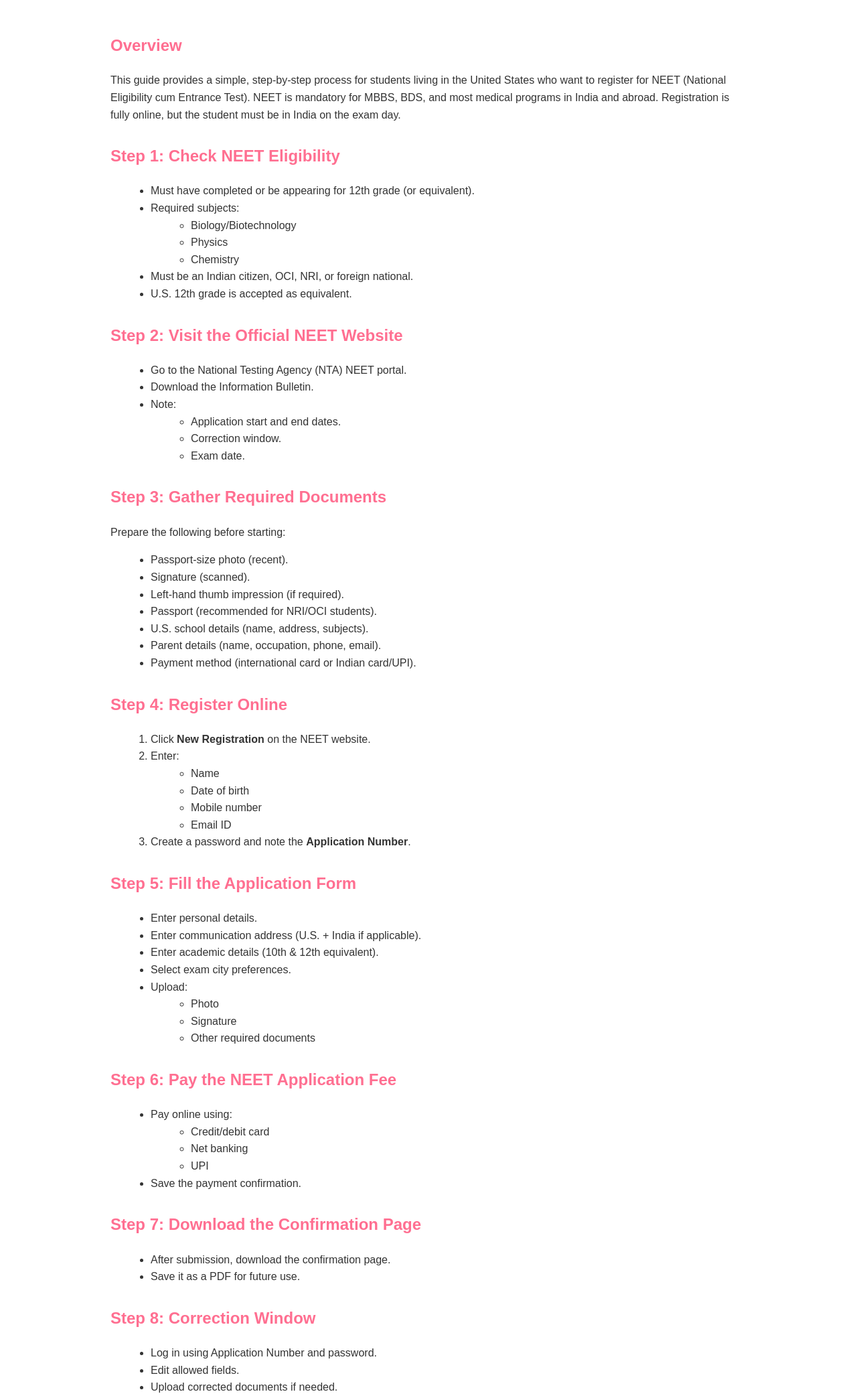
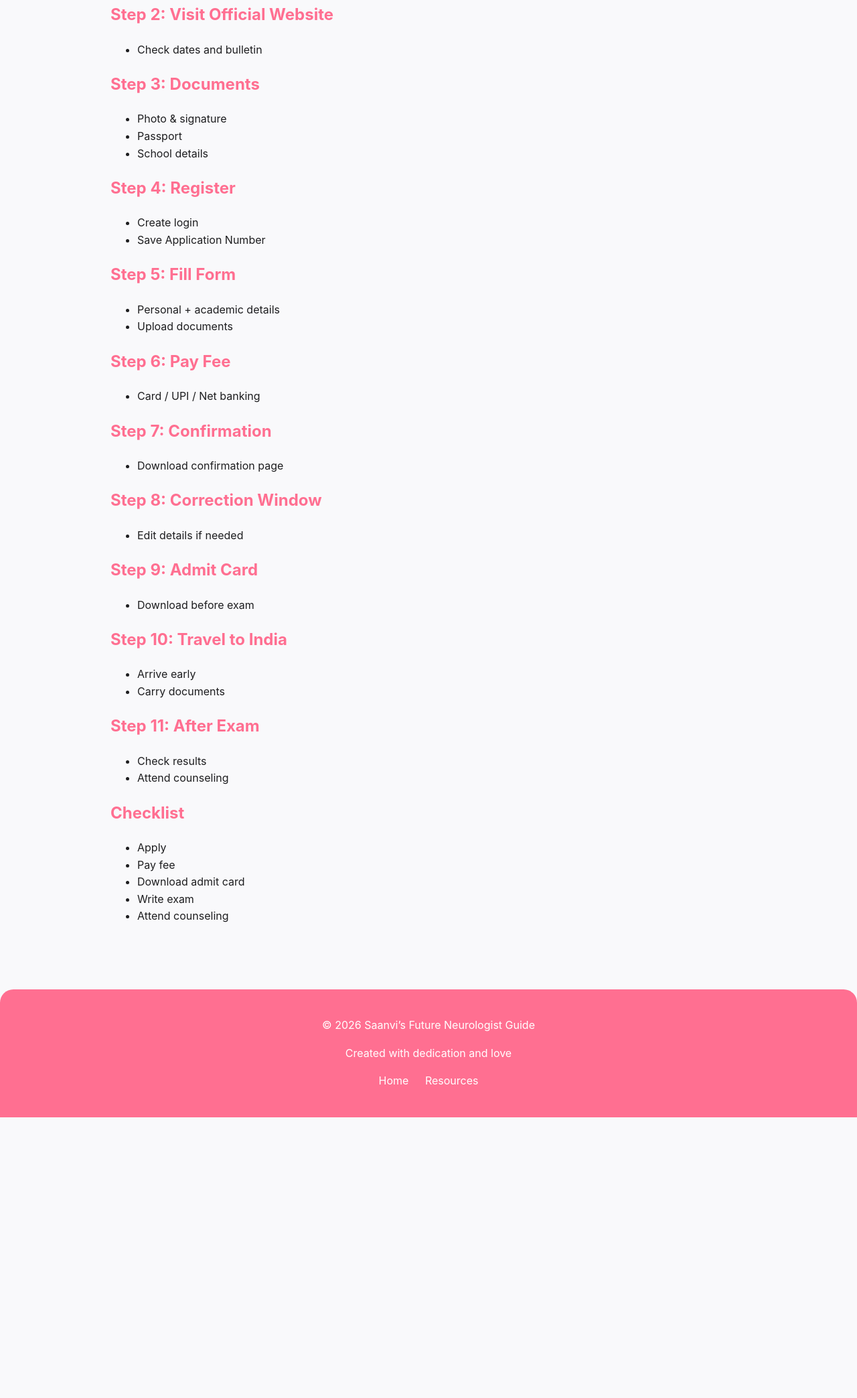
Before and after one commit to VSM754/neurology-guide, a plain HTML site: page neet-registration.html in a window 1280 px wide. Shown: the part 449-2536 px from the top of the page at 67% size. After the commit the page ends 2117 px from the top, so only its background shows below. Drawn offline with Linux system fonts and the light colour scheme.

Commit message:
Update neet-registration.html

```diff
--- a/neet-registration.html
+++ b/neet-registration.html
@@ -8,40 +8,45 @@
 <style>
 body {
     margin: 0;
-            font-family: Arial, sans-serif;
-            background: #ffffff;
-            color: #333;
+    font-family: -apple-system, BlinkMacSystemFont, "Segoe UI", Arial;
+    background: #f9f9fb;
+    color: #1d1d1f;
     line-height: 1.6;
 }
 
+/* ✅ STICKY NAV */
 nav {
-            background: #ff6f91;
-            padding: 15px 25px;
+    position: sticky;
+    top: 0;
+    z-index: 1000;
+    background: rgba(255, 111, 145, 0.95);
+    backdrop-filter: blur(10px);
+    padding: 12px 40px;
     display: flex;
     justify-content: space-between;
     align-items: center;
     color: white;
-            font-size: 18px;
+    box-shadow: 0 2px 8px rgba(0,0,0,0.08);
 }
 
 nav a {
     color: white;
     text-decoration: none;
-            font-weight: bold;
+    font-weight: 600;
 }
 
+/* DROPDOWN */
 .dropdown {
     position: relative;
-            display: inline-block;
 }
 
 .dropbtn {
     background: none;
     border: none;
     color: white;
-            font-size: 18px;
+    font-size: 16px;
     cursor: pointer;
-            font-weight: bold;
+    font-weight: 600;
 }
 
 .dropdown-content {
@@ -49,79 +54,84 @@
     position: absolute;
     right: 0;
     background: white;
+    border-radius: 10px;
     min-width: 240px;
-            box-shadow: 0px 4px 10px rgba(0,0,0,0.2);
-            z-index: 10;
+    box-shadow: 0 10px 25px rgba(0,0,0,0.15);
+    overflow: hidden;
 }
 
 .dropdown-content a {
     color: #ff6f91;
-            padding: 12px 16px;
-            text-decoration: none;
+    padding: 12px 18px;
     display: block;
-            font-weight: bold;
 }
 
 .dropdown-content a:hover {
-            background: #ffe3ea;
+    background: #fff0f4;
 }
 
 .dropdown:hover .dropdown-content {
     display: block;
 }
 
+/* HEADER */
 header {
     text-align: center;
-            padding: 40px 20px;
+    padding: 30px 20px 10px;
 }
 
 header h1 {
     color: #ff6f91;
     font-size: 30px;
-            margin-bottom: 10px;
+    margin: 0;
 }
 
-        h2 {
-            color: #ff6f91;
-            margin-top: 30px;
+header p {
+    color: #6e6e73;
+    margin-top: 10px;
 }
 
-        h3 {
-            color: #ff6f91;
-            margin-top: 20px;
+/* CONTENT */
+.content {
+    max-width: 950px;
+    margin: auto;
+    padding: 10px 20px 40px;
 }
 
-        .content {
-            padding: 20px 40px;
-            max-width: 950px;
-            margin: auto;
+h2, h3 {
+    color: #ff6f91;
 }
 
-        ul, ol {
-            margin-left: 20px;
+/* FOOTER */
+footer {
+    background: #ff6f91;
+    color: white;
+    padding: 25px;
+    text-align: center;
+    margin-top: 40px;
+    border-radius: 20px 20px 0 0;
 }
 
+footer a {
+    color: white;
+    text-decoration: none;
+    margin: 0 10px;
+}
+
+/* MOBILE */
 @media (max-width: 600px) {
-            .content {
-                padding: 20px;
+    nav {
+        padding: 12px 20px;
     }
 }
 </style>
 
 <link rel="manifest" href="manifest.json">
 </head>
-<footer style="background:#ff6f91; color:white; padding:20px; text-align:center; margin-top:40px; border-radius:12px 12px 0 0;">
-    <p style="margin:5px 0; font-size:16px;">© 2026 Saanvi’s Future Neurologist Guide</p>
-    <p style="margin:5px 0; font-size:14px;">Created with dedication and love</p>
-    <p style="margin:10px 0;">
-        <a href="index.html" style="color:white; text-decoration:none; margin:0 10px;">Home</a>
-        <a href="resources.html" style="color:white; text-decoration:none; margin:0 10px;">Resources</a>
 
-    </p>
-</footer>
 <body>
 
-    <!-- NAVIGATION -->
+<!-- NAV -->
 <nav>
     <a href="index.html">Home</a>
 
@@ -129,23 +139,23 @@
         <button class="dropbtn">Chapters ▼</button>
         <div class="dropdown-content">
             <a href="high-school.html">High School Plan</a>
-                <a href="timeline.html">Timeline: 8th Grade → Neurologist</a>
+            <a href="timeline.html">Timeline</a>
             <a href="immigration-comparison.html">Green Card vs No Green Card</a>
-                <a href="immigration-education.html">Immigration Impact on Education</a>
-                <a href="eamcet-registration.html">EAMCET Registration</a>
-                <a href="neet-registration.html">NEET Registration</a>
+            <a href="immigration-education.html">Education Impact</a>
+            <a href="eamcet-registration.html">EAMCET</a>
+            <a href="neet-registration.html">NEET</a>
             <a href="eamcet-vs-neet.html">EAMCET vs NEET</a>
-                <a href="us-premed-vs-mbbs.html">U.S. Pre‑Med vs India MBBS</a>
-                <a href="mbbs-to-usa-neurology.html">MBBS → Neurologist in USA</a>
-                <a href="resources.html">Student Resources</a>
+            <a href="us-premed-vs-mbbs.html">U.S. vs MBBS</a>
+            <a href="mbbs-to-usa-neurology.html">MBBS → USA</a>
+            <a href="resources.html">Resources</a>
         </div>
     </div>
 </nav>
 
 <!-- HEADER -->
 <header>
-        <h1>How to Register for NEET from the United States</h1>
-        <p>A complete, student‑friendly guide for U.S.‑based applicants.</p>
+    <h1>NEET Registration from the United States</h1>
+    <p>Step‑by‑step guide for U.S.-based students.</p>
 </header>
 
 <!-- CONTENT -->
@@ -153,148 +163,91 @@
 
 <h2>Overview</h2>
 <p>
-            This guide provides a simple, step‑by‑step process for students living in the United States who want to register
-            for NEET (National Eligibility cum Entrance Test). NEET is mandatory for MBBS, BDS, and most medical programs
-            in India and abroad. Registration is fully online, but the student must be in India on the exam day.
+NEET is required for MBBS and medical programs. Registration is fully online, but you must travel to India for the exam.
 </p>
 
-        <h2>Step 1: Check NEET Eligibility</h2>
+<h2>Step 1: Check Eligibility</h2>
 <ul>
-            <li>Must have completed or be appearing for 12th grade (or equivalent).</li>
-            <li>Required subjects:
-                <ul>
-                    <li>Biology/Biotechnology</li>
-                    <li>Physics</li>
-                    <li>Chemistry</li>
-                </ul>
-            </li>
-            <li>Must be an Indian citizen, OCI, NRI, or foreign national.</li>
-            <li>U.S. 12th grade is accepted as equivalent.</li>
+<li>12th grade with Physics, Chemistry, Biology</li>
+<li>India/OCI/NRI eligibility</li>
 </ul>
 
-        <h2>Step 2: Visit the Official NEET Website</h2>
+<h2>Step 2: Visit Official Website</h2>
 <ul>
-            <li>Go to the National Testing Agency (NTA) NEET portal.</li>
-            <li>Download the Information Bulletin.</li>
-            <li>Note:
-                <ul>
-                    <li>Application start and end dates.</li>
-                    <li>Correction window.</li>
-                    <li>Exam date.</li>
-                </ul>
-            </li>
+<li>Check dates and bulletin</li>
 </ul>
 
-        <h2>Step 3: Gather Required Documents</h2>
-        <p>Prepare the following before starting:</p>
+<h2>Step 3: Documents</h2>
 <ul>
-            <li>Passport‑size photo (recent).</li>
-            <li>Signature (scanned).</li>
-            <li>Left‑hand thumb impression (if required).</li>
-            <li>Passport (recommended for NRI/OCI students).</li>
-            <li>U.S. school details (name, address, subjects).</li>
-            <li>Parent details (name, occupation, phone, email).</li>
-            <li>Payment method (international card or Indian card/UPI).</li>
+<li>Photo & signature</li>
+<li>Passport</li>
+<li>School details</li>
 </ul>
 
-        <h2>Step 4: Register Online</h2>
-        <ol>
-            <li>Click <strong>New Registration</strong> on the NEET website.</li>
-            <li>Enter:
+<h2>Step 4: Register</h2>
 <ul>
-                    <li>Name</li>
-                    <li>Date of birth</li>
-                    <li>Mobile number</li>
-                    <li>Email ID</li>
-                </ul>
-            </li>
-            <li>Create a password and note the <strong>Application Number</strong>.</li>
-        </ol>
-
-        <h2>Step 5: Fill the Application Form</h2>
-        <ul>
-            <li>Enter personal details.</li>
-            <li>Enter communication address (U.S. + India if applicable).</li>
-            <li>Enter academic details (10th &amp; 12th equivalent).</li>
-            <li>Select exam city preferences.</li>
-            <li>Upload:
-                <ul>
-                    <li>Photo</li>
-                    <li>Signature</li>
-                    <li>Other required documents</li>
-                </ul>
-            </li>
+<li>Create login</li>
+<li>Save Application Number</li>
 </ul>
 
-        <h2>Step 6: Pay the NEET Application Fee</h2>
+<h2>Step 5: Fill Form</h2>
 <ul>
-            <li>Pay online using:
-                <ul>
-                    <li>Credit/debit card</li>
-                    <li>Net banking</li>
-                    <li>UPI</li>
-                </ul>
-            </li>
-            <li>Save the payment confirmation.</li>
+<li>Personal + academic details</li>
+<li>Upload documents</li>
 </ul>
 
-        <h2>Step 7: Download the Confirmation Page</h2>
+<h2>Step 6: Pay Fee</h2>
 <ul>
-            <li>After submission, download the confirmation page.</li>
-            <li>Save it as a PDF for future use.</li>
+<li>Card / UPI / Net banking</li>
+</ul>
+
+<h2>Step 7: Confirmation</h2>
+<ul>
+<li>Download confirmation page</li>
 </ul>
 
 <h2>Step 8: Correction Window</h2>
 <ul>
-            <li>Log in using Application Number and password.</li>
-            <li>Edit allowed fields.</li>
-            <li>Upload corrected documents if needed.</li>
+<li>Edit details if needed</li>
 </ul>
 
-        <h2>Step 9: Download the Admit Card</h2>
+<h2>Step 9: Admit Card</h2>
 <ul>
-            <li>Released a few weeks before the exam.</li>
-            <li>Enter Application Number and date of birth.</li>
-            <li>Print multiple copies.</li>
+<li>Download before exam</li>
 </ul>
 
-        <h2>Step 10: Travel to India for the Exam</h2>
+<h2>Step 10: Travel to India</h2>
 <ul>
-            <li>Arrive 7–10 days before the exam.</li>
-            <li>Carry:
-                <ul>
-                    <li>Admit card</li>
-                    <li>Passport/Aadhaar</li>
-                    <li>Additional documents listed on the admit card</li>
-                </ul>
-            </li>
-            <li>Reach the center early.</li>
+<li>Arrive early</li>
+<li>Carry documents</li>
 </ul>
 
-        <h2>Step 11: After the Exam</h2>
+<h2>Step 11: After Exam</h2>
 <ul>
-            <li>Check results on the NTA website.</li>
-            <li>Download the Scorecard.</li>
-            <li>Participate in counseling (state or national) depending on category.</li>
+<li>Check results</li>
+<li>Attend counseling</li>
 </ul>
 
-        <h2>Summary Checklist</h2>
+<h2>Checklist</h2>
 <ul>
-            <li>Check eligibility.</li>
-            <li>Download NEET bulletin.</li>
-            <li>Gather documents.</li>
-            <li>Register online.</li>
-            <li>Fill application.</li>
-            <li>Pay fee.</li>
-            <li>Download confirmation.</li>
-            <li>Use correction window.</li>
-            <li>Download admit card.</li>
-            <li>Travel to India.</li>
-            <li>Write exam.</li>
-            <li>Attend counseling.</li>
+<li>Apply</li>
+<li>Pay fee</li>
+<li>Download admit card</li>
+<li>Write exam</li>
+<li>Attend counseling</li>
 </ul>
 
 </div>
+
+<!-- FOOTER -->
+<footer>
+<p>© 2026 Saanvi’s Future Neurologist Guide</p>
+<p>Created with dedication and love</p>
+<p>
+    <a href="index.html">Home</a>
+    <a href="resources.html">Resources</a>
+</p>
+</footer>
 
 <script>
 if ("serviceWorker" in navigator) {
```
Lines whose indentation alone changed are shown as unchanged.
